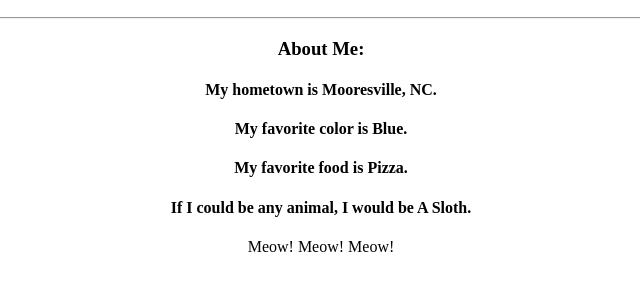
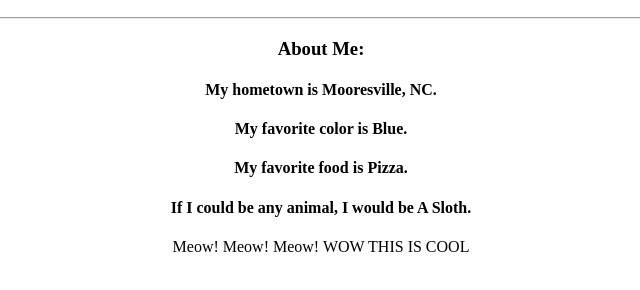
Before and after one commit to mscartee/project131, a plain HTML site: page index.html in a window 1280 px wide. Shown: the part 110-400 px from the top of the page, without its empty margins (319-959 px from the left). Drawn offline with Linux system fonts and the light colour scheme.

Commit message:
testing if i have to do this each time

```diff
--- a/index.html
+++ b/index.html
@@ -15,7 +15,7 @@
                     <h4>My favorite color is Blue.</h4>
                     <h4>My favorite food is Pizza.</h4>
                     <h4>If I could be any animal, I would be A Sloth.</h4>
-                    <p>Meow! Meow! Meow!</p>
+                    <p>Meow! Meow! Meow! WOW THIS IS COOL </p>
             </div>
           </body>
         </html>
```
